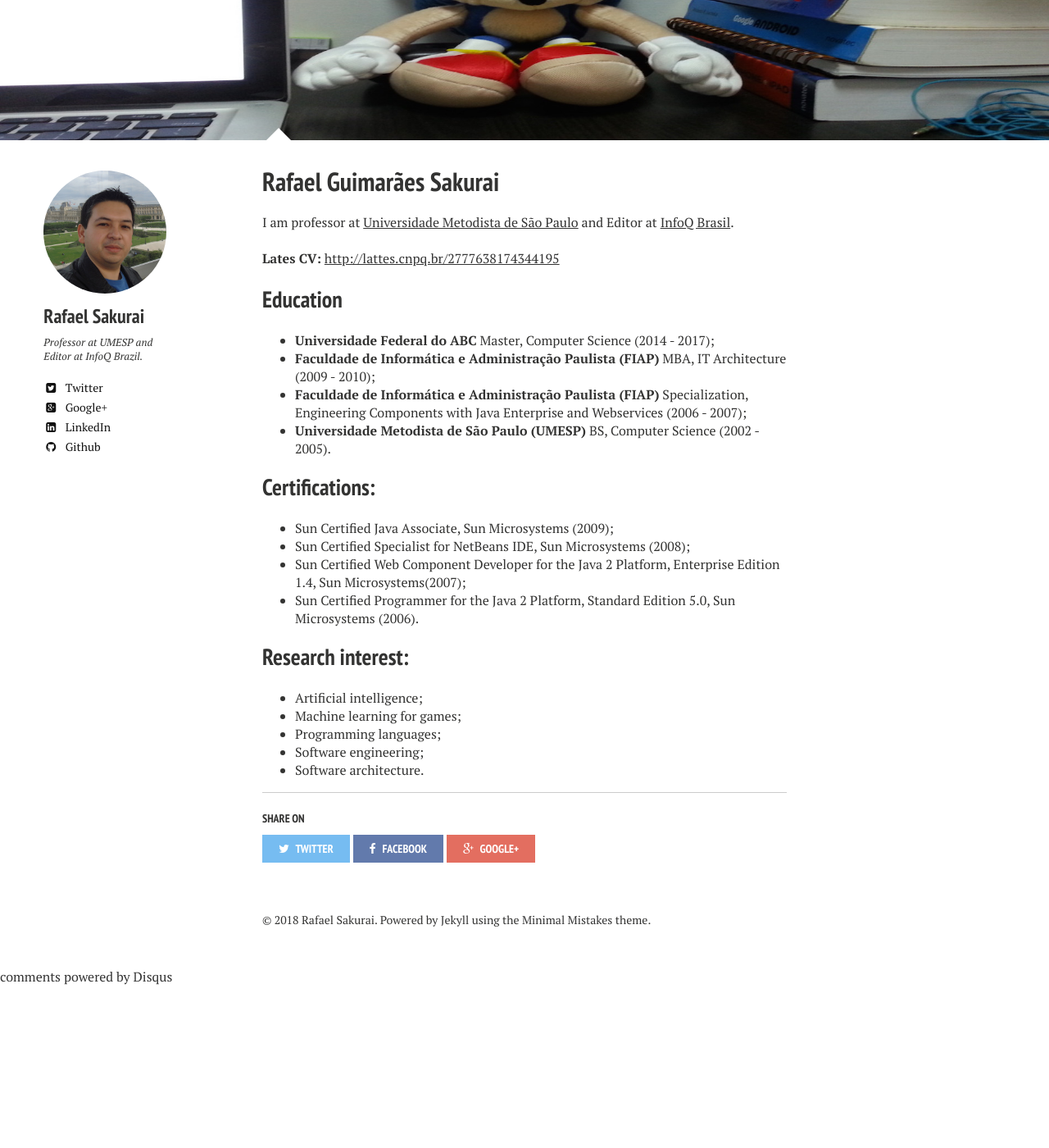
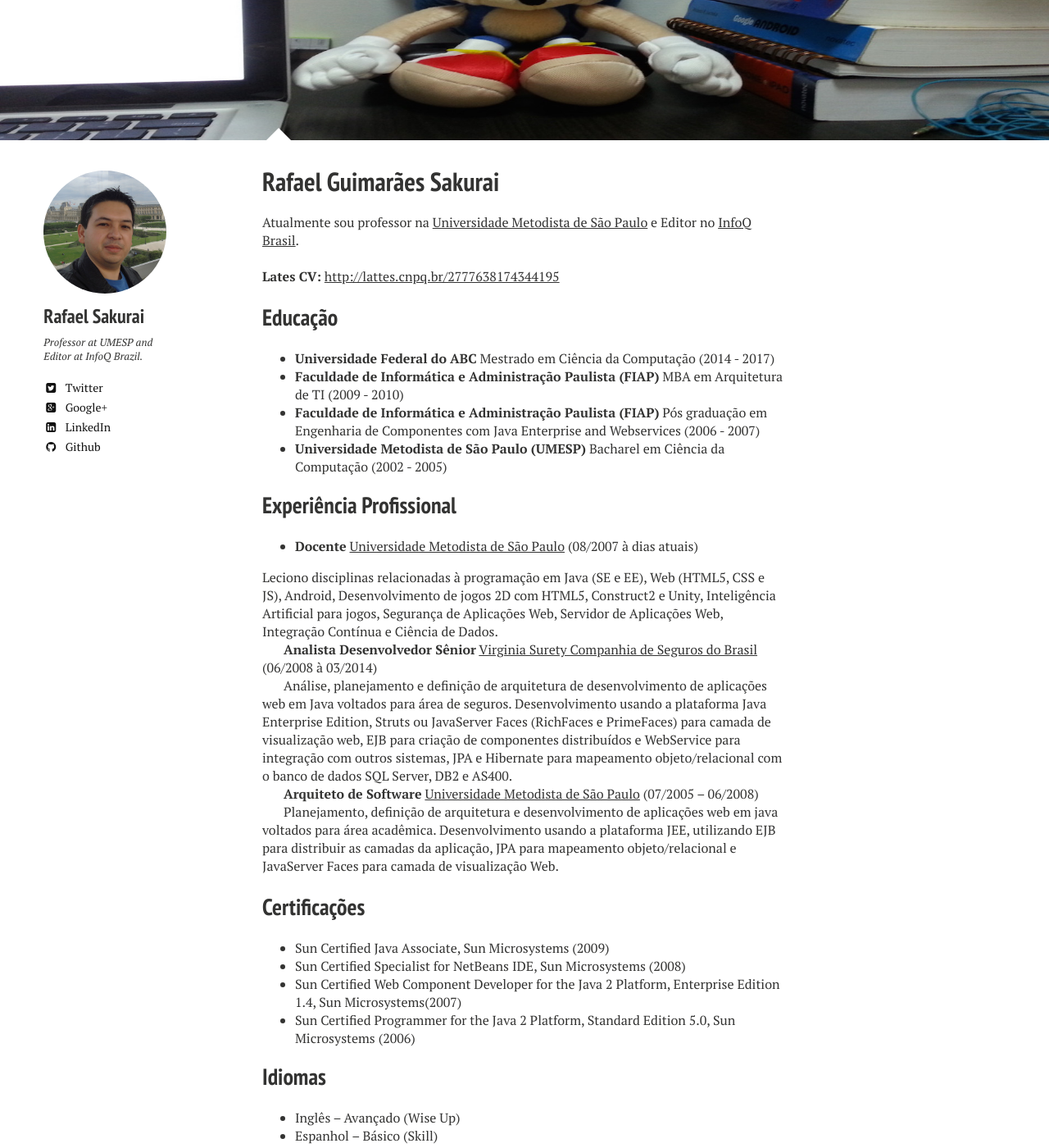
Before and after one commit to rafaelsakurai/rafaelsakurai.github.io, a Jekyll site: the page built from about/index.md, in a window 1280 px wide and 1400 px high, scrolled down 250 px. Shown: the whole window at 82% size. Built offline with Jekyll 4.4.1, drawn with Linux system fonts in a browser that asks for light colours; nearby versions of some CDN libraries; comment, search, counter and statistics services are not loaded; before the commit the page ends 1452 px from its top, so only the background shows below that; some of the changed text lies outside the part shown.

Commit message:
Adicionar informações no About

```diff
--- a/about/index.md
+++ b/about/index.md
@@ -8,26 +8,76 @@
   feature: sample-image-2.jpg
 ---
 
-I am professor at <a href="htttp://www.metodista.br">Universidade Metodista de São Paulo</a> and Editor at <a href="http://www.infoq.com/br">InfoQ Brasil</a>.
+Atualmente sou professor na <a href="htttp://www.metodista.br">Universidade Metodista de São Paulo</a> e Editor no <a href="http://www.infoq.com/br">InfoQ Brasil</a>.
 
 \\
 **Lates CV:** <a href="http://lattes.cnpq.br/2777638174344195">http://lattes.cnpq.br/2777638174344195</a>
 
-## Education
-* **Universidade Federal do ABC** Master, Computer Science (2014 - 2017);
-* **Faculdade de Informática e Administração Paulista (FIAP)** MBA, IT Architecture (2009 - 2010);
-* **Faculdade de Informática e Administração Paulista (FIAP)** Specialization, Engineering Components with Java Enterprise and Webservices (2006 - 2007);
-* **Universidade Metodista de São Paulo (UMESP)** BS, Computer Science (2002 - 2005).
+## Educação
 
-## Certifications:
-* Sun Certified Java Associate, Sun Microsystems (2009);
-* Sun Certified Specialist for NetBeans IDE, Sun Microsystems (2008);
-* Sun Certified Web Component Developer for the Java 2 Platform, Enterprise Edition 1.4, Sun Microsystems(2007);
-* Sun Certified Programmer for the Java 2 Platform, Standard Edition 5.0, Sun Microsystems (2006).
+* **Universidade Federal do ABC** Mestrado em Ciência da Computação (2014 - 2017)
+* **Faculdade de Informática e Administração Paulista (FIAP)** MBA em Arquitetura de TI (2009 - 2010)
+* **Faculdade de Informática e Administração Paulista (FIAP)** Pós graduação em Engenharia de Componentes com Java Enterprise and Webservices (2006 - 2007)
+* **Universidade Metodista de São Paulo (UMESP)** Bacharel em Ciência da Computação (2002 - 2005)
 
-## Research interest:
-* Artificial intelligence;
-* Machine learning for games;
-* Programming languages;
-* Software engineering;
-* Software architecture.
+## Experiência Profissional
+
+* **Docente** <a href="www.metodista.br">Universidade Metodista de São Paulo</a> (08/2007 à dias atuais)
+
+Leciono disciplinas relacionadas à programação em Java (SE e EE), Web (HTML5, CSS e JS), Android, Desenvolvimento de jogos 2D com HTML5, Construct2 e Unity, Inteligência Artificial para jogos, Segurança de Aplicações Web, Servidor de Aplicações Web, Integração Contínua e Ciência de Dados.
+
+**Analista Desenvolvedor Sênior** <a href="www.virginiasurety.com.br">Virginia Surety Companhia de Seguros do Brasil</a> (06/2008 à 03/2014)
+
+Análise, planejamento e definição de arquitetura de desenvolvimento de aplicações web em Java voltados para área de seguros. Desenvolvimento usando a plataforma Java Enterprise Edition, Struts ou JavaServer Faces (RichFaces e PrimeFaces) para camada de visualização web, EJB para criação de componentes distribuídos e WebService para integração com outros sistemas, JPA e Hibernate para mapeamento objeto/relacional com o banco de dados SQL Server, DB2 e AS400.
+
+**Arquiteto de Software** <a href="www.metodista.br">Universidade Metodista de São Paulo</a> (07/2005 – 06/2008)
+
+Planejamento, definição de arquitetura e desenvolvimento de aplicações web em java voltados para área acadêmica. Desenvolvimento usando a plataforma JEE, utilizando EJB para distribuir as camadas da aplicação, JPA para mapeamento objeto/relacional e JavaServer Faces para camada de visualização Web.
+
+## Certificações
+
+* Sun Certified Java Associate, Sun Microsystems (2009)
+* Sun Certified Specialist for NetBeans IDE, Sun Microsystems (2008)
+* Sun Certified Web Component Developer for the Java 2 Platform, Enterprise Edition 1.4, Sun Microsystems(2007)
+* Sun Certified Programmer for the Java 2 Platform, Standard Edition 5.0, Sun Microsystems (2006)
+
+## Idiomas
+
+* Inglês – Avançado (Wise Up)
+* Espanhol – Básico (Skill)
+
+## Cursos complementares
+
+* **Alura**:
+  * <a href="https://cursos.alura.com.br/certificate/ca5a5d95-dc61-4c1b-81e1-8f105f68234b">Machine Learning: Introdução ao sistemas de recomendação (2018)</a>
+  * <a href="https://cursos.alura.com.br/certificate/9c09326d-7525-47f8-9192-c7a8b1c958b0">Machine Learning II: Avançando com tipos diferentes de classificação (2017)</a>
+  * <a href="https://cursos.alura.com.br/certificate/386ce18a-ca4b-4726-bf69-074f923abe71">Machine Learning: Introdução a classificação (2017)</a>
+
+* **Cognitive Class**
+  * <a href="https://courses.cognitiveclass.ai/certificates/9e99a048eee946eeb2732e6b6aa3c06f">Spark Fundamentals I (2018)</a>
+  * <a href="https://courses.cognitiveclass.ai/certificates/d3ff6a3b85a6445f8a5639aedf41540e">Big Data 101 (2017)</a>
+  * <a href="https://courses.cognitiveclass.ai/certificates/b4783538b982427297e550dde4e8aadc">Python 101 for Data Science (2017)</a>
+  * <a href="https://courses.cognitiveclass.ai/certificates/ed99daa2c6ba4603841b1411b2c0feb4">Data Science 101 (2017)</a>
+  * <a href="https://courses.cognitiveclass.ai/certificates/f02670429d304147ba1ad38b84d54968">Deep Learning Fundamentals (2017)</a>
+  * <a href="https://courses.cognitiveclass.ai/certificates/debec88c38a44bd69b29320c74956f3f">Data Science Methodology (2017)</a>
+
+* **Singularity University**
+  * <a href="https://www.fiap.com.br/2012/03/22/fiap-realiza-2-edicao-do-executive-program-da-singularity-university/">Executive Program FIAP (2012)</a>
+
+* **Caelum**
+  * FJ-91 - Arquitetura e Design de Projetos Java (2009)
+
+* **Instituto de Matemática e Estatística (IME-USP)**
+  * Programação Distribuída em Java (2006)
+
+## Áreas de interesse:
+* Inteligência artificial
+* Aprendizado de máquinas
+* Processamento de linguagem natural
+* Linguagens de programação
+
+## Conhecimentos
+
+* **Linguagens:** Java, Scala (básico), Python, Haskell (básico)
+* **Algoritmos:** K-NN, Naive Bayes, Decision Tree, Random Forest, SVM, K-Means, Neural Networks, Convolutional Neural Networks
+* **Ferramentas:** Spark (básico)
```
